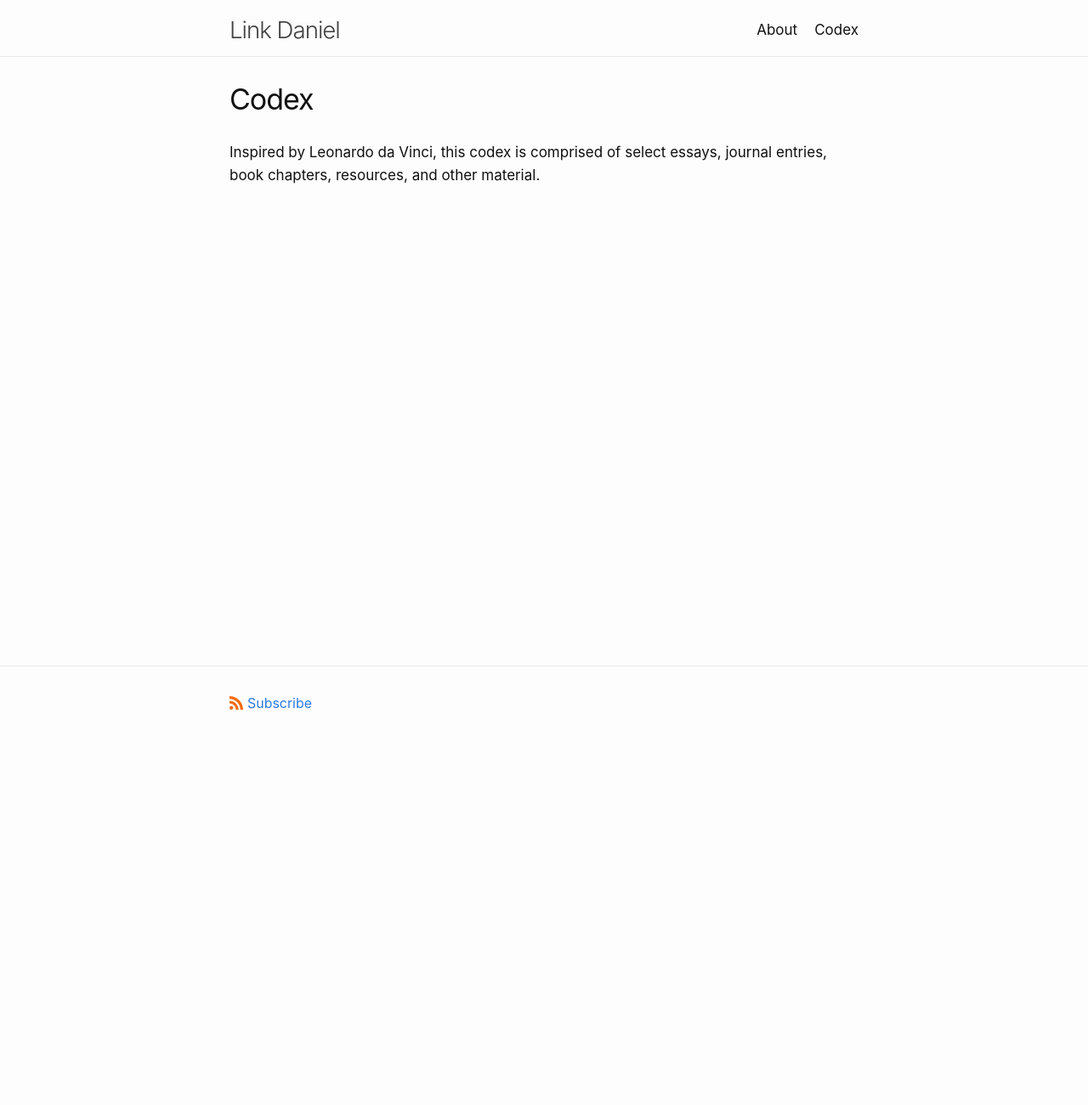
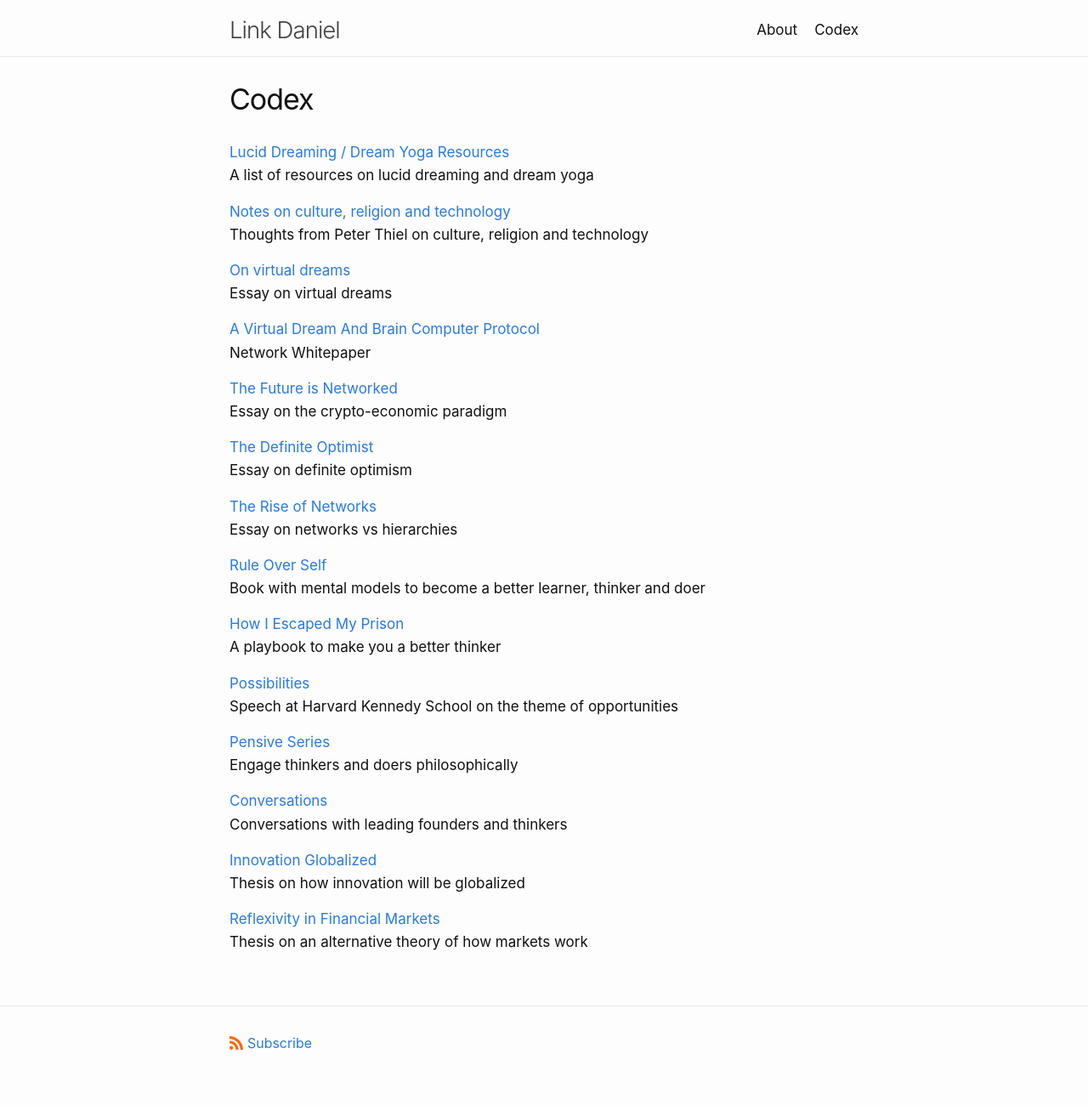
Before and after one commit to link-daniel/link.github.io, a Jekyll site: the page built from codex.md, in a window 1280 px wide. Shown: the whole page at 85% size. Built offline with Jekyll 4.4.1, drawn with Linux system fonts in a browser that asks for light colours; before the commit the page ends 900 px from its top, so only the background shows below that.

Commit message:
Update codex.md

```diff
--- a/codex.md
+++ b/codex.md
@@ -4,4 +4,59 @@ title: Codex
 permalink: /codex/
 ---
 
-Inspired by Leonardo da Vinci, this codex is comprised of select essays, journal entries, book chapters, resources, and other material.
+[Lucid Dreaming / Dream Yoga Resources](/dreams)
+<br>
+A list of resources on lucid dreaming and dream yoga
+
+[Notes on culture, religion and technology](/lincolnthiel)
+<br>
+Thoughts from Peter Thiel on culture, religion and technology
+
+[On virtual dreams](/virtualdreams)
+<br>
+Essay on virtual dreams
+
+[A Virtual Dream And Brain Computer Protocol](/network)
+<br>
+Network Whitepaper
+
+[The Future is Networked](/futurenetworked)
+<br>
+Essay on the crypto-economic paradigm
+
+[The Definite Optimist](/definiteoptimist)
+<br>
+Essay on definite optimism
+
+[The Rise of Networks](/riseofnetworks)
+<br>
+Essay on networks vs hierarchies
+
+[Rule Over Self](/ruleoverself)
+<br>
+Book with mental models to become a better learner, thinker and doer
+<br>
+
+[How I Escaped My Prison](/thinkerprison)
+<br>
+A playbook to make you a better thinker
+
+[Possibilities](/possibilities)
+<br>
+Speech at Harvard Kennedy School on the theme of opportunities
+
+[Pensive Series](/pensive)
+<br>
+Engage thinkers and doers philosophically
+
+[Conversations](/conversations)
+<br>
+Conversations with leading founders and thinkers
+
+[Innovation Globalized](/innovationglobalized)
+<br>
+Thesis on how innovation will be globalized
+
+[Reflexivity in Financial Markets](/reflexivity)
+<br>
+Thesis on an alternative theory of how markets work
```
